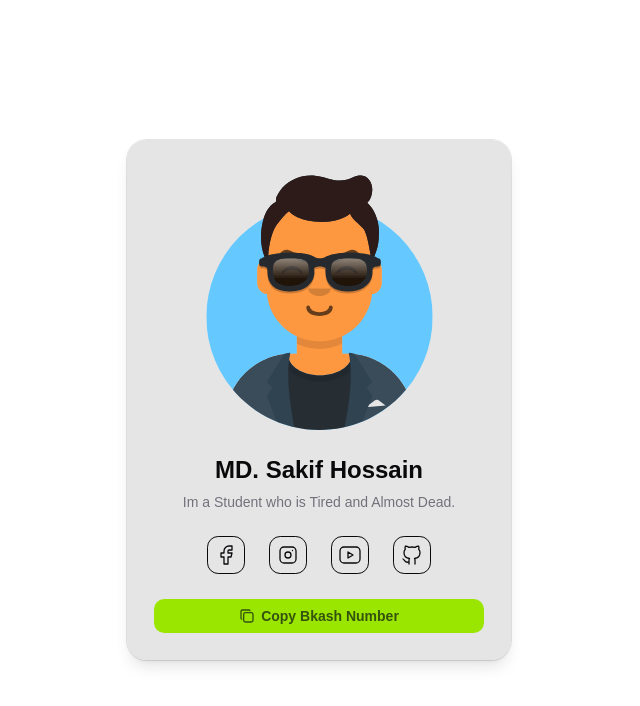
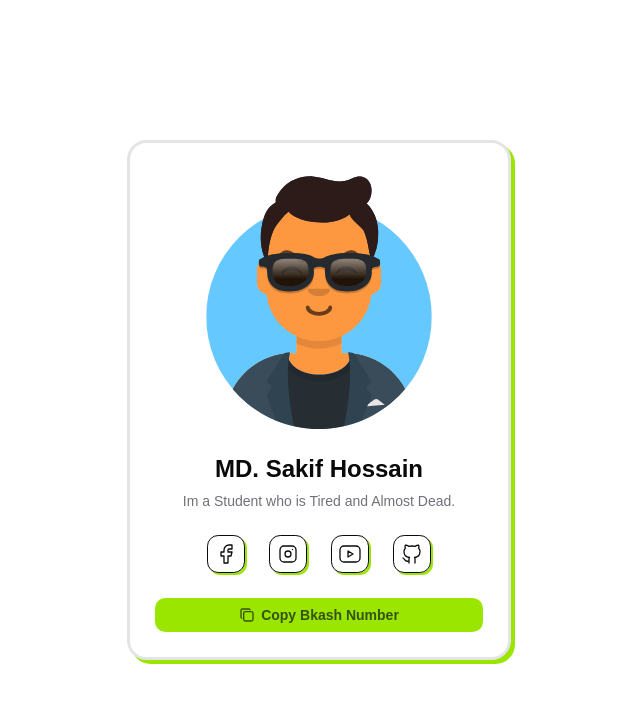
Before and after one commit to MdSakifHossain/my-card, a React (Vite) app: page / in a window 1280 px wide. Shown: the top 706 px of the page, without its empty margins (321-961 px from the left). Built offline with nearby package versions, Linux system fonts and the light colour scheme.

Commit message:
add retro-shadow classes

```diff
--- a/src/components/my-comps/ProfileCard.tsx
+++ b/src/components/my-comps/ProfileCard.tsx
@@ -4,7 +4,7 @@ import BkashButton from "./BkashButton"
 
 const ProfileCard = ({ config }) => {
   return (
-    <Card className="w-full border-2 bg-foreground/10 shadow-lg backdrop-blur-2xl sm:w-sm">
+    <Card className="retro-shadow w-full border-3 shadow-lg sm:w-sm">
       <CardHeader>
         <img src="/my-avatar.svg" alt="avatar" className="mx-auto w-[75%]" />
       </CardHeader>
@@ -21,7 +21,7 @@ const ProfileCard = ({ config }) => {
               key={item.id}
               href={item.url}
               target="_blank"
-              className="rounded-md border border-foreground p-1.5 dark:border-muted-foreground"
+              className="retro-shadow-sm rounded-md border border-foreground p-1.5 dark:border-muted-foreground"
             >
               {item.icon}
             </a>
--- a/src/index.css
+++ b/src/index.css
@@ -132,3 +132,11 @@
     @apply font-sans;
     }
 }
+
+.retro-shadow {
+  box-shadow: 4px 4px 0 var(--primary);
+}
+
+.retro-shadow-sm {
+  box-shadow: 2px 2px 0 var(--primary);
+}
```
